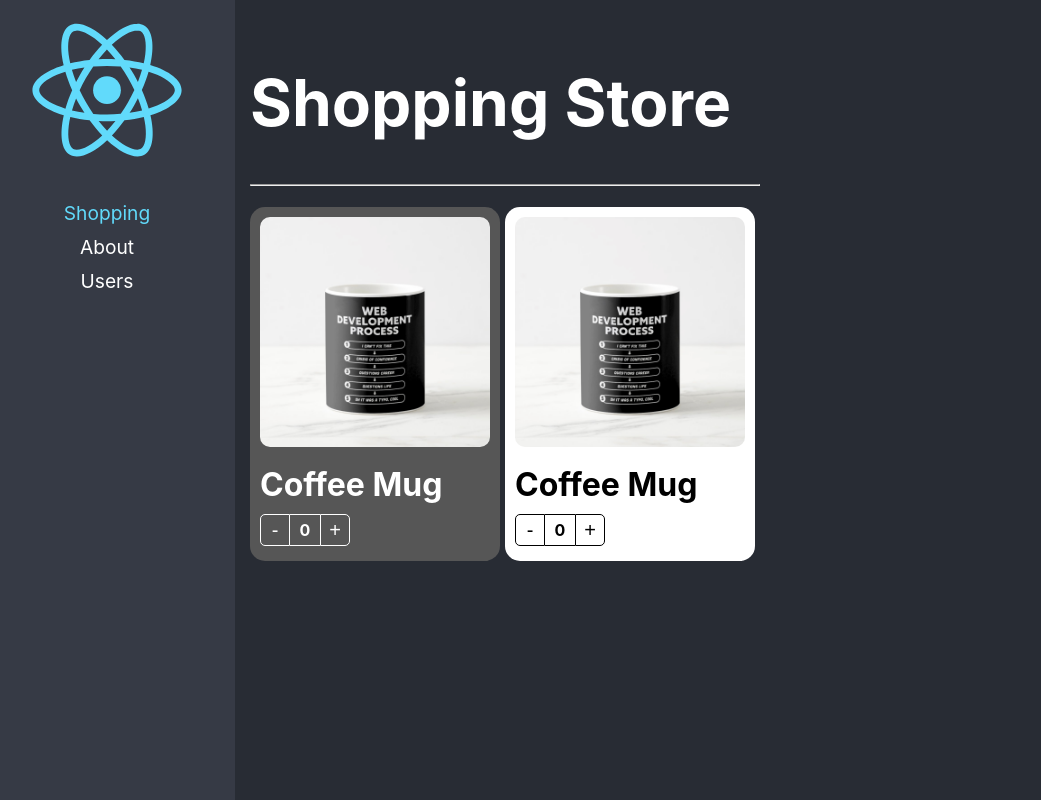
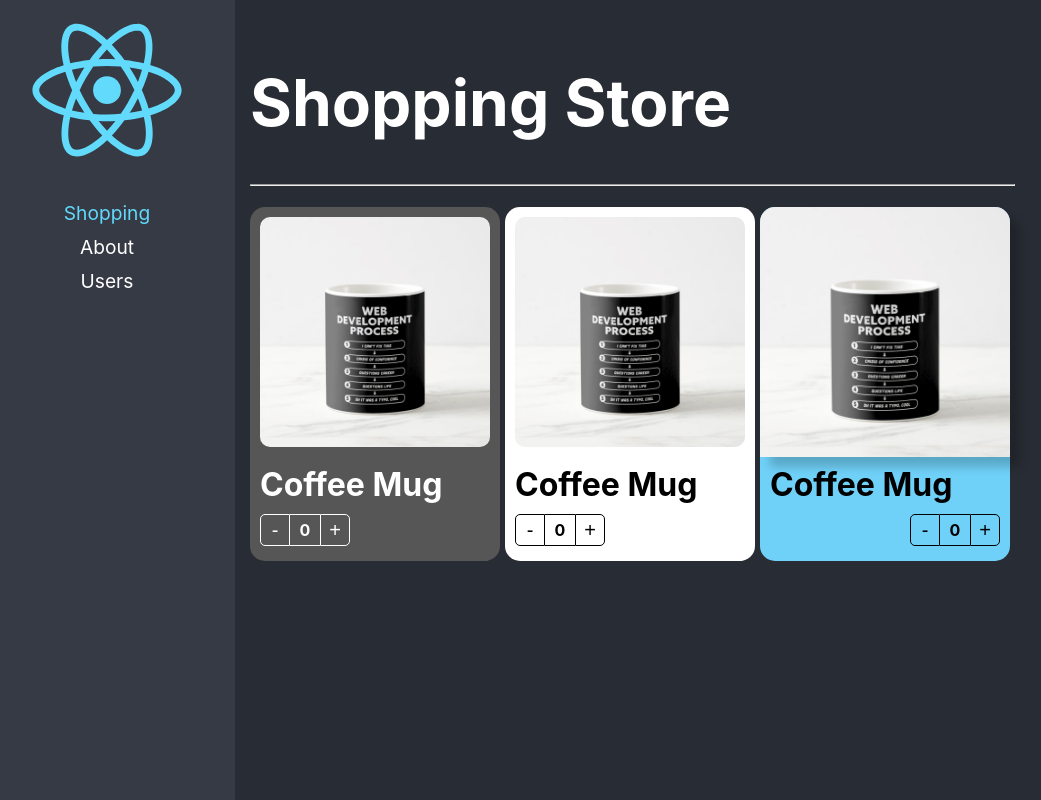
Before and after one commit to Malcak/lazyload-react, a React (Vite) app: page / in a window 1280 px wide. Shown: the whole page, without its empty margins (21-1062 px from the left). Built offline with nearby package versions, Linux system fonts and the light colour scheme.

Commit message:
feat(extensible styles): add style prop to product components

```diff
--- a/src/component-patterns/components/ProductButtons.tsx
+++ b/src/component-patterns/components/ProductButtons.tsx
@@ -4,13 +4,14 @@
 
 export interface Props {
   className?: string
+  style?: React.CSSProperties
 }
 
-export const ProductButtons = ({ className }: Props) => {
+export const ProductButtons = ({ className, style }: Props) => {
   const { counter, increaseBy } = useContext(ProductContext)
 
   return (
-    <div className={`${styles.buttonsContainer} ${className}`}>
+    <div className={`${styles.buttonsContainer} ${className}`} style={style}>
       <button className={styles.buttonMinus} onClick={() => increaseBy(-1)}>
         -
       </button>
--- a/src/component-patterns/components/ProductCard.tsx
+++ b/src/component-patterns/components/ProductCard.tsx
@@ -9,15 +9,18 @@
 export interface Props {
   children?: React.ReactNode
   className?: string
+  style?: React.CSSProperties
   product: Product
 }
 
-export const ProductCard = ({ children, product, className }: Props) => {
+export const ProductCard = ({ children, product, className, style }: Props) => {
   const { counter, increaseBy } = useProduct(0)
 
   return (
     <Provider value={{ counter, increaseBy, product }}>
-      <div className={`${styles.productCard} ${className}`}>{children}</div>
+      <div className={`${styles.productCard} ${className}`} style={style}>
+        {children}
+      </div>
     </Provider>
   )
 }
--- a/src/component-patterns/components/ProductImage.tsx
+++ b/src/component-patterns/components/ProductImage.tsx
@@ -5,10 +5,11 @@
 
 export interface Props {
   className?: string
+  style?: React.CSSProperties
   img?: string
 }
 
-export const ProductImage = ({ img, className }: Props) => {
+export const ProductImage = ({ img, className, style }: Props) => {
   const { product } = useContext(ProductContext)
   let imgToShow: string
 
@@ -23,6 +24,7 @@
   return (
     <img
       className={`${styles.productImg} ${className}`}
+      style={style}
       src={imgToShow}
       alt="Product Image"
     />
--- a/src/component-patterns/components/ProductTitle.tsx
+++ b/src/component-patterns/components/ProductTitle.tsx
@@ -4,14 +4,15 @@
 
 export interface Props {
   className?: string
+  style?: React.CSSProperties
   title?: string
 }
 
-export const ProductTitle = ({ title, className }: Props) => {
+export const ProductTitle = ({ title, className, style }: Props) => {
   const { product } = useContext(ProductContext)
 
   return (
-    <span className={`${styles.productDescription} ${className}`}>
+    <span className={`${styles.productDescription} ${className}`} style={style}>
       {title ? title : product.title}
     </span>
   )
--- a/src/component-patterns/pages/ShoppingPage.tsx
+++ b/src/component-patterns/pages/ShoppingPage.tsx
@@ -29,6 +29,14 @@
           <ProductCard.Title />
           <ProductCard.Buttons />
         </ProductCard>
+
+        <ProductCard product={product} style={{ backgroundColor: '#70d1f8' }}>
+          <ProductImage
+            style={{ boxShadow: '10px 10px 10px rgba(0,0,0,0.2)' }}
+          />
+          <ProductTitle style={{ fontWeight: 'bold' }} />
+          <ProductButtons style={{ display: 'flex', justifyContent: 'end' }} />
+        </ProductCard>
       </div>
     </div>
   )
```
